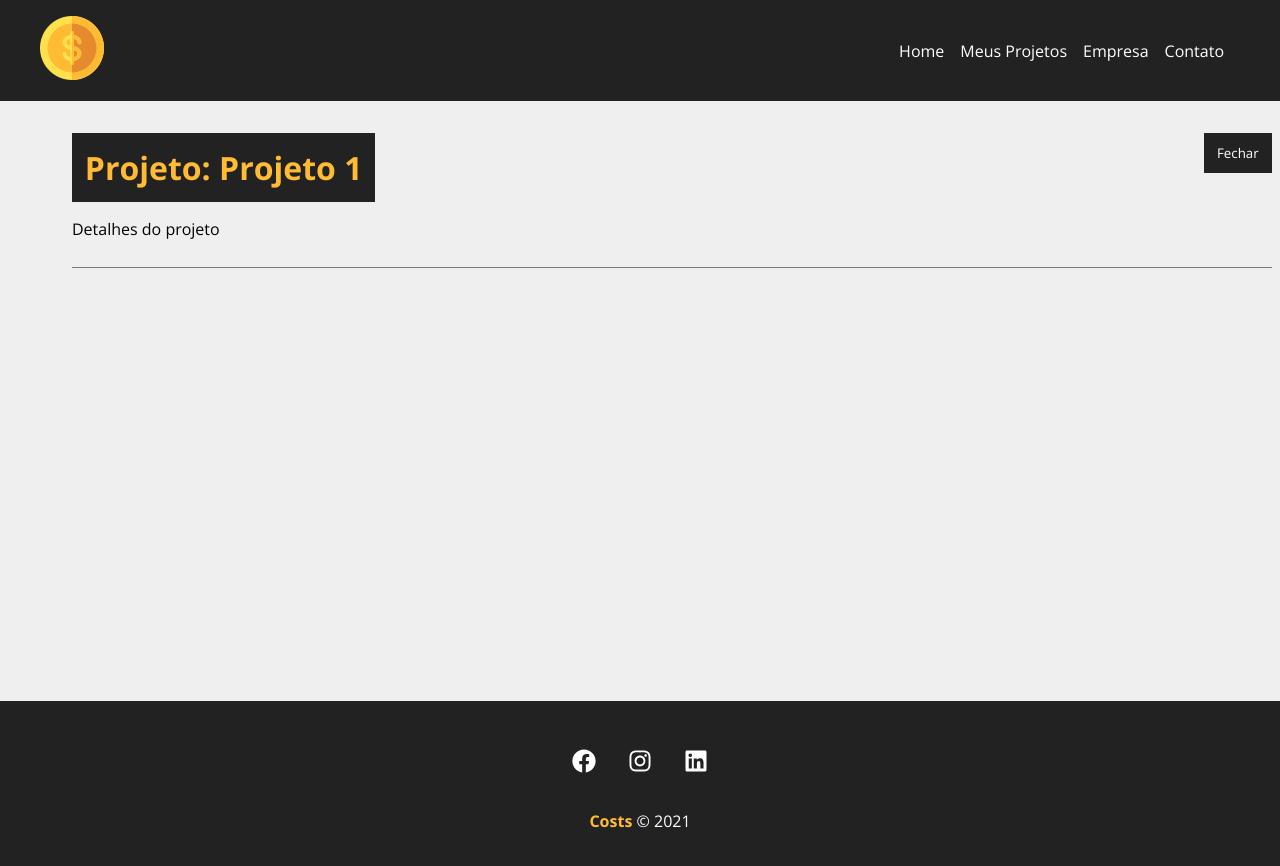
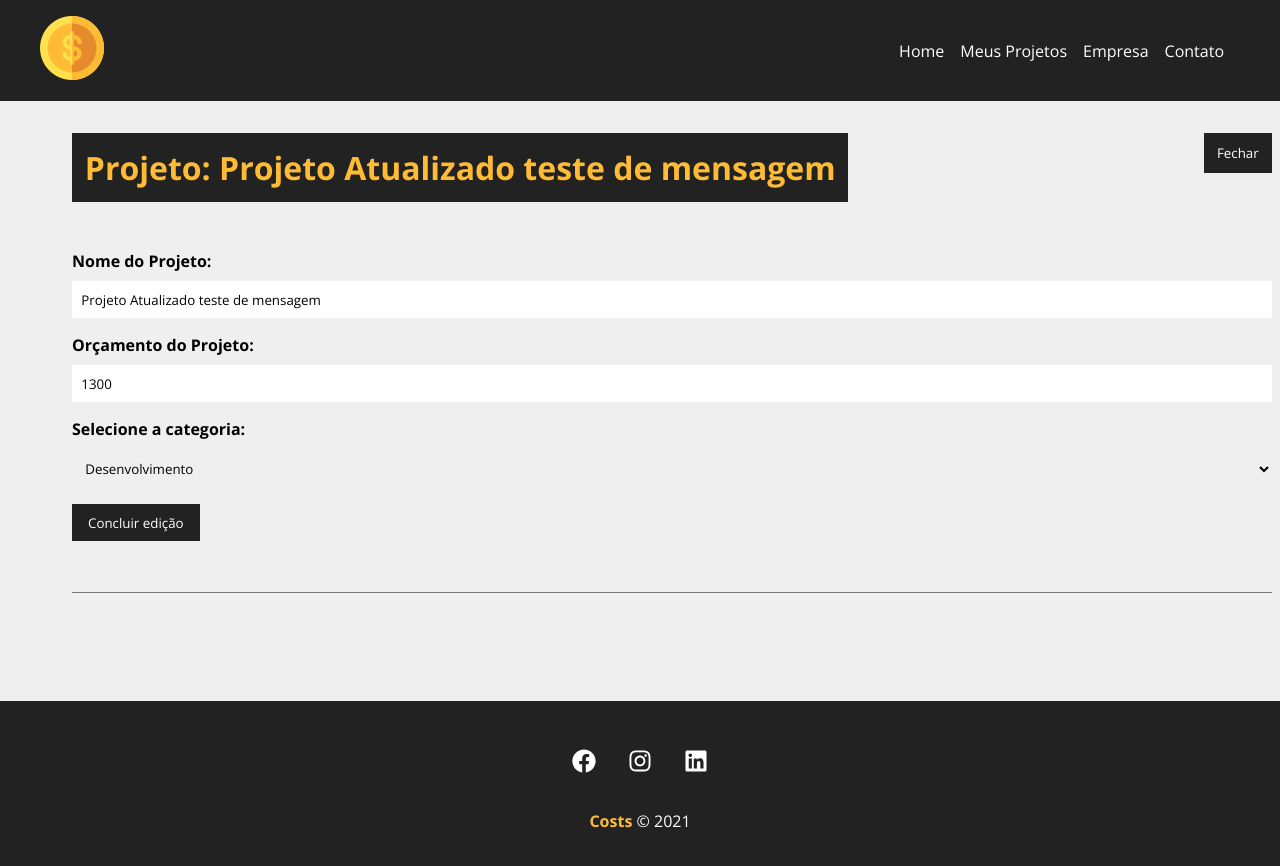
Before and after one commit to felipergoncalves/Costs, a React (Vite) app: page /project/1 in a window 1280 px wide. Shown: the top 866 px of the page. Built offline with nearby package versions, Linux system fonts and the light colour scheme; data requests are answered from the project's data file.

Commit message:
functionality: update project

```diff
--- a/db.json
+++ b/db.json
@@ -1,11 +1,11 @@
 {
   "projects": [
     {
-      "name": "Projeto 1",
-      "budget": "10000",
+      "name": "Projeto Atualizado teste de mensagem",
+      "budget": "1300",
       "category": {
-        "id": "4",
-        "name": "Planejamento"
+        "id": "2",
+        "name": "Desenvolvimento"
       },
       "cost": 0,
       "services": [],
--- a/src/components/pages/Project.jsx
+++ b/src/components/pages/Project.jsx
@@ -3,11 +3,15 @@ import { useParams } from 'react-router-dom'
 import { useState, useEffect, Fragment} from 'react'
 import Loading from '../layout/Loading'
 import Container from '../layout/Container'
+import Message from '../layout/Message'
+import ProjectForm from '../project/projectForm'
 function Project(){
 
     const { id } = useParams()
     const [project, setProject] = useState([])
     const [showProjectForm, setshowProjectForm] = useState([])
+    const [message, setMessage] = useState()
+    const [type, setType] = useState()
 
     useEffect(() => {
         setTimeout(() => {
@@ -27,11 +31,39 @@ function Project(){
     function toggleProjectForm(){
         setshowProjectForm(!showProjectForm)
     }
+
+    function editPost(project){
+        //budget validation
+        if(project.budget < project.cost){
+            //mensagem
+            setMessage("O orçamento não pode ser menor que o custo do projeto!")
+            setType("error")
+            return false //retornando falso para o projeto não atualizar e parar
+        }
+
+        fetch(`http://localhost:5000/projects/${project.id}`, {
+            method: 'PATCH',
+            headers: {
+                'Content-Type': 'application/json'
+            },
+            body: JSON.stringify(project),
+        })
+        .then((res) => res.json())
+        .then((data) => {
+            setProject(data)
+            setshowProjectForm(false)
+            setMessage("Projeto atualizado!")
+            setType("success")
+            //mensagem
+        })
+        .catch((err) => console.log(err))
+    }
     return(
     <>
         {project.name ? (
             <div className={styles.project_details}>
                 <Container customClass="column">
+                    {message && <Message type={type} msg={message} />}
                     <div className={styles.details_container}>
                         <h1>Projeto: {project.name}</h1>
                         <button className={styles.btn} onClick={toggleProjectForm}>{!showProjectForm ? 'Editar Projeto' : 'Fechar'}</button>
@@ -49,7 +81,7 @@ function Project(){
                             </div>
                         ) : (
                             <div className={styles.project_info}>
-                                <p>Detalhes do projeto</p>
+                                <ProjectForm handleSubmit={editPost} btnText="Concluir edição" projectData={project}/>
                             </div>
                         )}
                     </div>
```
